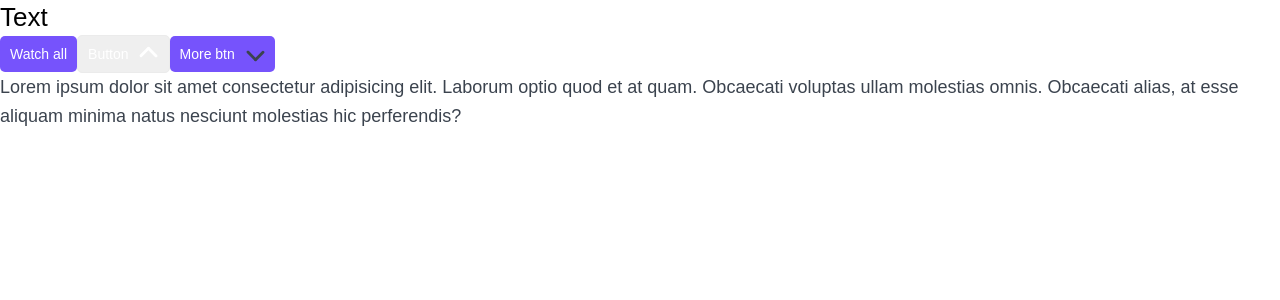
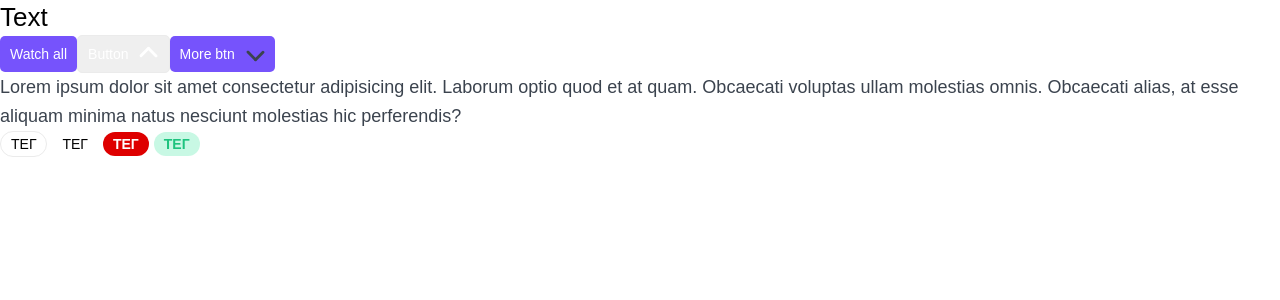
Before and after one commit to kkirrin/purple_next_course, a Next.js app: page / in a window 1280 px wide. Shown: the top 300 px of the page. Built offline with nearby package versions, Linux system fonts and the light colour scheme.

Commit message:
feat: добавляет новый tag

```diff
--- /dev/null
+++ b/app/components/Tag/Tag.module.css
@@ -0,0 +1,49 @@
+.tag {
+    display: inline-block;
+    box-sizing: border-box;
+    margin-right: 5px;
+    border-radius: 20px;
+}
+
+.small {
+    padding: 5px 10px;
+    font-size: 12px;
+    line-height: 12px;
+}
+
+.medium {
+    padding: 5px 10px;
+    font-size: 14px;
+    line-height: 14px;
+}
+
+
+.ghost {
+    border: 1px solid var(--gray-light);
+}
+
+.red {
+    font-weight: bold;
+    color: var(--white);
+    background: #DE0000;
+}
+
+.gray {
+    font-weight: bold;
+    color: var(--white);
+    background: #51648C;
+
+}
+
+.green {
+    font-weight: bold;
+    color: var(--green);
+    background: var(--green-light);
+
+}
+
+.primary {
+    color: var(--primary);
+    border: 1px solid var(--primary);
+    background: none;
+}
--- /dev/null
+++ b/app/components/Tag/Tag.tsx
@@ -0,0 +1,27 @@
+
+import { TagProps } from './Tag.props';
+import styles from './Tag.module.css';
+import cn from 'classnames';
+
+export const Tag = ({ size = 'small', children, color = 'ghost', href, className, ...props }: TagProps): JSX.Element => {
+	return (
+		<div
+			className={cn(styles.tag, className, {
+				[styles.small]: size == 'small',
+				[styles.medium]: size == 'medium',
+				[styles.ghost]: color == 'ghost',
+				[styles.red]: color == 'red',
+				[styles.grey]: color == 'gray',
+				[styles.green]: color == 'green',
+				[styles.primary]: color == 'primary',
+			})}
+			{...props}
+		>
+			{
+				href
+					? <a href={href}>{children}</a>
+					: <>{children}</>
+			}
+		</div>
+	);
+};
--- a/app/components/index.ts
+++ b/app/components/index.ts
@@ -2,3 +2,4 @@
 export * from './Htag/Htag';
 export * from './Button/Button';
 export * from './Ptag/Ptag';
+export * from './Tag/Tag';
--- a/app/page.tsx
+++ b/app/page.tsx
@@ -1,7 +1,7 @@
 import Image from 'next/image';
 import styles from './page.module.css';
 import { Metadata } from 'next';
-import { Button, Htag, Ptag } from './components';
+import { Button, Htag, Ptag, Tag } from './components';
 
 
 export async function generateMetadata(): Promise<Metadata> {
@@ -32,8 +32,12 @@
 			<Button appearance='ghost' arrow='up'>Button</Button>
 			<Button appearance='primary' arrow='down'>More btn</Button>
 			<Ptag size='xl'>Lorem ipsum dolor sit amet consectetur adipisicing elit. Laborum optio quod et at quam. Obcaecati voluptas ullam molestias omnis. Obcaecati alias, at esse aliquam minima natus nesciunt molestias hic perferendis?</Ptag>
+			<Tag size='medium' color="ghost" href='/'>ТЕГ</Tag>
+			<Tag size='medium' color='gray'>ТЕГ</Tag>
+			<Tag size='medium' color='red'>ТЕГ</Tag>
+			<Tag size='medium' color="green">ТЕГ</Tag>
+		</>
 
-		</>
 
 	);
 }
```
Also changed, not shown: app/components/Tag/Tag.props.ts (added, +9 -0 lines).
